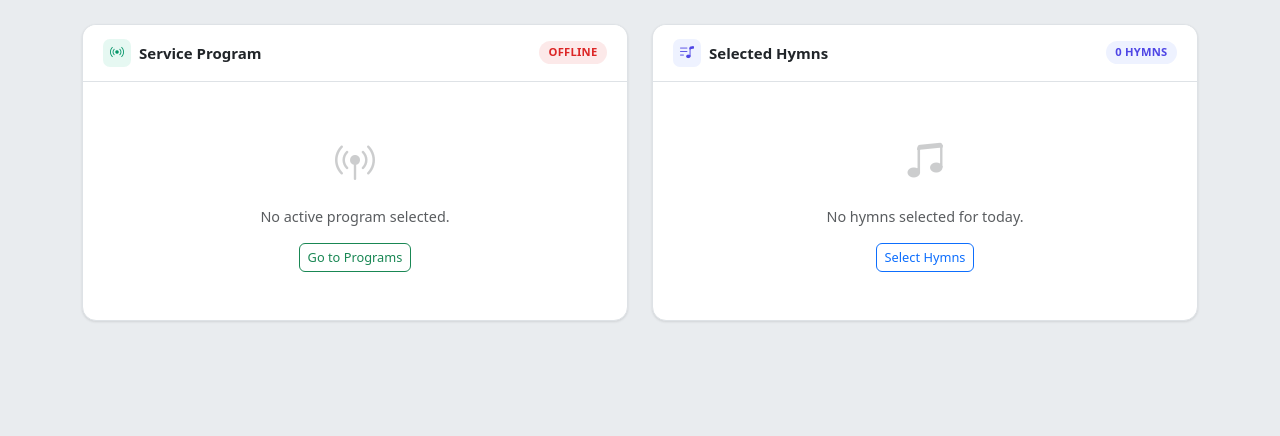
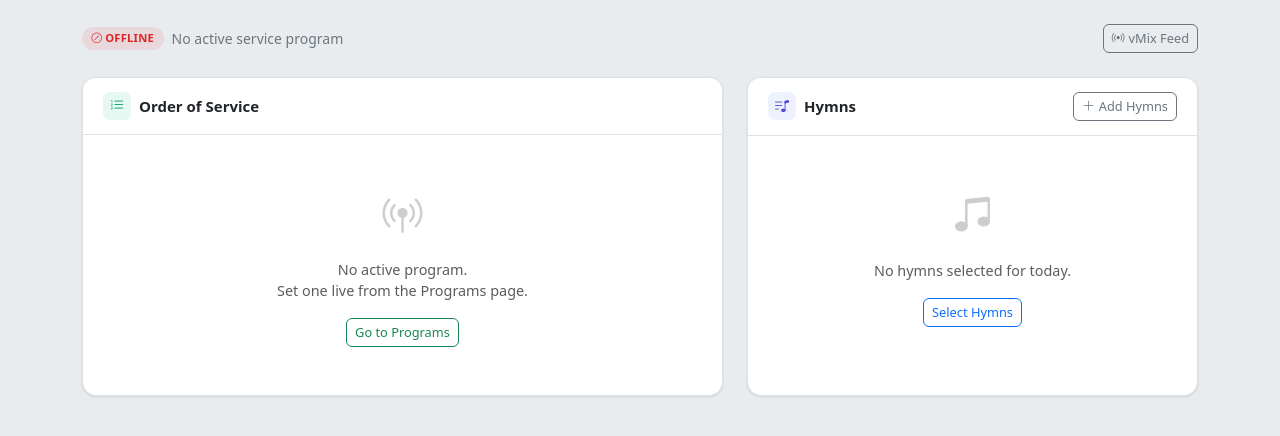
Before and after one commit to rykovv/selah, a FastAPI app: page / in a window 1280 px wide. Shown: the part 57-493 px from the top of the page. Run offline with FastAPI, Linux system fonts and the light colour scheme; data that the repository does not hold is empty; some libraries are stand-ins or nearby versions.

Commit message:
UX dashboard improvement

```diff
--- a/src/vmix-hymnal-manager/templates/base.html
+++ b/src/vmix-hymnal-manager/templates/base.html
@@ -392,6 +392,34 @@
             background: var(--cm-amber-bg);
         }
 
+        /* ─── Dashboard order-of-service rows ─── */
+        .cm-oos-row {
+            display: flex;
+            align-items: flex-start;
+            gap: 1rem;
+            padding: 0.6rem 1.25rem;
+            border-bottom: 1px solid var(--bs-border-color);
+            transition: background 0.1s;
+        }
+
+        .cm-oos-row:last-child { border-bottom: none; }
+        .cm-oos-row:hover { background: var(--bs-tertiary-bg); }
+
+        .cm-oos-num {
+            font-size: 0.68rem;
+            font-weight: 700;
+            color: var(--cm-emerald);
+            min-width: 20px;
+            text-align: right;
+            flex-shrink: 0;
+            padding-top: 3px;
+            opacity: 0.75;
+        }
+
+        /* Hymn row — reveal eye button on hover */
+        .cm-preview-btn { opacity: 0; transition: opacity 0.15s; }
+        .cm-list-item:hover .cm-preview-btn { opacity: 1; }
+
         /* ─── Muted rows (program editor table) ─── */
         tr.cm-row-muted { opacity: 0.38; }
         tr.cm-row-muted textarea[name="title"] { text-decoration: line-through; }
--- a/src/vmix-hymnal-manager/templates/index.html
+++ b/src/vmix-hymnal-manager/templates/index.html
@@ -1,60 +1,113 @@
 {% extends "base.html" %}
 
 {% block content %}
+
+<!-- ── Status strip ── -->
+<div class="d-flex align-items-center gap-3 mb-4 flex-wrap">
+    {% if program %}
+    <div class="d-flex align-items-center gap-2">
+        <span class="cm-pill cm-pill-success d-inline-flex align-items-center gap-2">
+            <span class="cm-live-dot"></span> LIVE
+        </span>
+        <span class="fw-semibold" style="font-size: 0.9375rem; color: var(--bs-body-color);">
+            {{ program.name }}
+        </span>
+    </div>
+    {% else %}
+    <div class="d-flex align-items-center gap-2">
+        <span class="cm-pill cm-pill-danger">
+            <i class="bi bi-slash-circle" style="font-size: 0.65rem; margin-right: 3px;"></i>OFFLINE
+        </span>
+        <span class="text-secondary" style="font-size: 0.875rem;">No active service program</span>
+    </div>
+    {% endif %}
+
+    <div class="ms-auto d-flex align-items-center gap-2">
+        <a href="/api/program/current" target="_blank"
+            class="btn btn-sm btn-outline-secondary d-flex align-items-center gap-1">
+            <i class="bi bi-broadcast"></i>
+            <span class="d-none d-sm-inline">vMix Feed</span>
+        </a>
+    </div>
+</div>
+
+<!-- ── Main panels ── -->
 <div class="row g-4">
 
-    <!-- ── Service Program Card ── -->
-    <div class="col-md-6">
+    <!-- ── Order of Service ── -->
+    <div class="col-md-7">
         <div class="cm-card h-100 d-flex flex-column">
             <div class="cm-card-header">
                 <h5 class="cm-title">
                     <span class="cm-chip cm-chip-emerald">
-                        <i class="bi bi-broadcast"></i>
+                        <i class="bi bi-list-ol"></i>
                     </span>
-                    Service Program
+                    Order of Service
                 </h5>
 
+                {% if program %}
                 <div class="d-flex align-items-center gap-2">
-                    {% if program %}
-                        <span class="cm-pill cm-pill-success">{{ program.name }}</span>
-
-                        {% if program.template_id %}
-                        <button type="button" class="btn btn-sm btn-outline-success d-flex align-items-center gap-1"
-                            data-bs-toggle="modal" data-bs-target="#programPptSettingsModal"
-                            title="Download Service PPT">
-                            <i class="bi bi-file-earmark-slides"></i>
-                            PPT
-                        </button>
-                        {% endif %}
+                    {% set visible_count = program.items | rejectattr('is_muted') | list | length %}
+                    <span class="text-secondary" style="font-size: 0.78rem;">
+                        {{ visible_count }} item{{ 's' if visible_count != 1 else '' }}
+                    </span>
+                    {% if program.template_id %}
+                    <button type="button"
+                        class="btn btn-sm btn-success d-flex align-items-center gap-1"
+                        data-bs-toggle="modal" data-bs-target="#programPptSettingsModal"
+                        title="Download Service Program PPT">
+                        <i class="bi bi-download"></i>
+                        <span class="d-none d-sm-inline">Service PPT</span>
+                    </button>
                     {% else %}
-                        <span class="cm-pill cm-pill-danger">OFFLINE</span>
+                    <a href="/templates_manager"
+                        class="btn btn-sm btn-outline-secondary d-flex align-items-center gap-1 opacity-50"
+                        title="No PPT template assigned — click to add one">
+                        <i class="bi bi-file-earmark-x"></i>
+                        <span class="d-none d-sm-inline">No template</span>
+                    </a>
                     {% endif %}
                 </div>
+                {% endif %}
             </div>
 
             <div class="flex-grow-1 overflow-auto" style="max-height: 72vh;">
                 {% if program %}
-                    <div>
+                    {% set visible = program.items | rejectattr('is_muted') | list %}
+                    {% if visible %}
                         {% set ns = namespace(n=0) %}
                         {% for item in program.items %}
                         {% if not item.is_muted %}
                         {% set ns.n = ns.n + 1 %}
-                        <div class="cm-list-item">
-                            <div class="flex-grow-1 min-w-0">
-                                <div class="fw-semibold text-truncate" style="font-size: 0.9rem;">{{ item.title }}</div>
+                        <div class="cm-oos-row">
+                            <span class="cm-oos-num">{{ ns.n }}</span>
+                            <div class="min-w-0 flex-grow-1">
+                                <div class="fw-semibold text-truncate"
+                                    style="font-size: 0.9rem; line-height: 1.35; color: var(--bs-body-color);">
+                                    {{ item.title }}
+                                </div>
                                 {% if item.subtitle %}
-                                <div class="text-secondary mt-0" style="font-size: 0.8125rem;">{{ item.subtitle }}</div>
+                                <div class="text-secondary text-truncate" style="font-size: 0.8rem; margin-top: 1px;">
+                                    {{ item.subtitle }}
+                                </div>
                                 {% endif %}
                             </div>
-                            <span class="cm-pill cm-pill-muted">{{ ns.n }}</span>
                         </div>
                         {% endif %}
                         {% endfor %}
-                    </div>
+                    {% else %}
+                        <div class="cm-empty">
+                            <i class="bi bi-list-ol cm-empty-icon"></i>
+                            <p>This program has no items yet.</p>
+                            <a href="/programs/{{ program.id }}" class="btn btn-sm btn-outline-success">
+                                Edit Program
+                            </a>
+                        </div>
+                    {% endif %}
                 {% else %}
                     <div class="cm-empty">
                         <i class="bi bi-broadcast-pin cm-empty-icon"></i>
-                        <p>No active program selected.</p>
+                        <p>No active program.<br>Set one live from the Programs page.</p>
                         <a href="/programs" class="btn btn-sm btn-outline-success">Go to Programs</a>
                     </div>
                 {% endif %}
@@ -62,27 +115,34 @@
         </div>
     </div>
 
-    <!-- ── Selected Hymns Card ── -->
-    <div class="col-md-6">
+    <!-- ── Selected Hymns ── -->
+    <div class="col-md-5">
         <div class="cm-card h-100 d-flex flex-column">
             <div class="cm-card-header">
                 <h5 class="cm-title">
                     <span class="cm-chip cm-chip-indigo">
                         <i class="bi bi-music-note-list"></i>
                     </span>
-                    Selected Hymns
+                    Hymns
                 </h5>
 
                 <div class="d-flex align-items-center gap-2">
-                    <span class="cm-pill cm-pill-primary">{{ service_plan|length }} Hymns</span>
-
                     {% if service_plan %}
-                    <button type="button" class="btn btn-sm btn-outline-primary d-flex align-items-center gap-1"
+                    <span class="text-secondary" style="font-size: 0.78rem;">
+                        {{ service_plan|length }} selected
+                    </span>
+                    <button type="button"
+                        class="btn btn-sm btn-primary d-flex align-items-center gap-1"
                         data-bs-toggle="modal" data-bs-target="#hymnSettingsModal"
                         title="Generate Hymns PPT">
-                        <i class="bi bi-file-earmark-slides"></i>
-                        PPT
+                        <i class="bi bi-download"></i>
+                        <span class="d-none d-sm-inline">Hymns PPT</span>
                     </button>
+                    {% else %}
+                    <a href="/hymns" class="btn btn-sm btn-outline-secondary d-flex align-items-center gap-1">
+                        <i class="bi bi-plus-lg"></i>
+                        <span class="d-none d-sm-inline">Add Hymns</span>
+                    </a>
                     {% endif %}
                 </div>
             </div>
@@ -92,17 +152,23 @@
                     <div>
                         {% for item in service_plan %}
                         <div class="cm-list-item">
-                            <div class="flex-grow-1 min-w-0">
-                                <span class="fw-semibold" style="font-size: 0.9rem;">
-                                    {{ item.hymn.number }}. {{ item.hymn.title }}
+                            <div class="d-flex align-items-center gap-3 flex-grow-1 min-w-0">
+                                <span class="cm-pill cm-pill-primary flex-shrink-0"
+                                    style="min-width: 2.625rem; justify-content: center; font-variant-numeric: tabular-nums;">
+                                    {{ item.hymn.number }}
+                                </span>
+                                <span class="fw-semibold text-truncate" style="font-size: 0.9rem;">
+                                    {{ item.hymn.title }}
                                 </span>
                             </div>
-                            <button class="btn btn-sm btn-outline-secondary"
+                            <button class="btn btn-sm border-0 p-1 d-flex align-items-center cm-preview-btn"
+                                style="color: var(--bs-secondary-color);"
                                 hx-get="/hymns/{{ item.hymn.id }}/preview"
                                 hx-target="#dashboard-preview-body"
                                 data-bs-toggle="modal"
-                                data-bs-target="#dashboardPreviewModal">
-                                <i class="bi bi-eye me-1"></i>View
+                                data-bs-target="#dashboardPreviewModal"
+                                title="Preview">
+                                <i class="bi bi-eye"></i>
                             </button>
                         </div>
                         {% endfor %}
@@ -119,28 +185,31 @@
     </div>
 </div>
 
+
 <!-- ── Program PPT Settings Modal ── -->
 <div class="modal fade" id="programPptSettingsModal" tabindex="-1" aria-hidden="true">
     <div class="modal-dialog modal-dialog-centered">
         <div class="modal-content">
-            <div class="modal-header border-bottom">
+            <div class="modal-header">
                 <div class="d-flex align-items-center gap-2">
                     <span class="cm-chip cm-chip-emerald"><i class="bi bi-file-earmark-slides"></i></span>
-                    <h5 class="modal-title fw-semibold mb-0">Service Program PPT Settings</h5>
+                    <h5 class="modal-title fw-semibold mb-0">Service Program PPT</h5>
                 </div>
                 <button type="button" class="btn-close" data-bs-dismiss="modal" aria-label="Close"></button>
             </div>
 
             <form action="/programs/{{ program.id if program else 0 }}/download_ppt" method="get" target="_blank">
-                <div class="modal-body">
-                    <div class="alert alert-secondary d-flex gap-2 align-items-start py-2 px-3 mb-4" style="font-size:0.82rem;">
-                        <i class="bi bi-info-circle-fill mt-1 flex-shrink-0"></i>
-                        <span>These settings apply to <strong>Hymn Slides only</strong>. Other slides are determined by the template.</span>
+                <div class="modal-body d-flex flex-column gap-3">
+                    <div class="d-flex align-items-start gap-2 p-3 rounded-3"
+                        style="background: var(--bs-secondary-bg); font-size: 0.82rem; color: var(--bs-secondary-color);">
+                        <i class="bi bi-info-circle flex-shrink-0 mt-1"></i>
+                        <span>These settings apply to <strong>hymn slides only</strong>. All other slides follow the assigned template.</span>
                     </div>
 
-                    <div class="mb-3">
+                    <div>
                         <label class="form-label fw-semibold small">Font Family</label>
-                        <select class="form-select" name="font_select" onchange="toggleManualFont(this, 'progManual')">
+                        <select class="form-select" name="font_select"
+                            onchange="toggleManualFont(this, 'progManual')">
                             <option value="Arial" selected>Arial (Universal)</option>
                             <option value="Calibri">Calibri (Modern)</option>
                             <option value="Times New Roman">Times New Roman (Classic)</option>
@@ -166,8 +235,8 @@
                 </div>
 
                 <div class="modal-footer">
-                    <button type="button" class="btn btn-secondary" data-bs-dismiss="modal">Cancel</button>
-                    <button type="submit" class="btn btn-success d-flex align-items-center gap-2"
+                    <button type="button" class="btn btn-secondary btn-sm" data-bs-dismiss="modal">Cancel</button>
+                    <button type="submit" class="btn btn-success btn-sm d-flex align-items-center gap-2"
                         onclick="bootstrap.Modal.getInstance(document.getElementById('programPptSettingsModal')).hide();">
                         <i class="bi bi-download"></i> Download
                     </button>
@@ -181,33 +250,36 @@
 <div class="modal fade" id="hymnSettingsModal" tabindex="-1" aria-hidden="true">
     <div class="modal-dialog modal-dialog-centered">
         <div class="modal-content">
-            <div class="modal-header border-bottom">
+            <div class="modal-header">
                 <div class="d-flex align-items-center gap-2">
                     <span class="cm-chip cm-chip-indigo"><i class="bi bi-file-earmark-slides"></i></span>
-                    <h5 class="modal-title fw-semibold mb-0">Hymns PPT Settings</h5>
+                    <h5 class="modal-title fw-semibold mb-0">Hymns PPT</h5>
                 </div>
                 <button type="button" class="btn-close" data-bs-dismiss="modal" aria-label="Close"></button>
             </div>
 
             <form action="/service_plan/download_ppt_custom" method="get" target="_blank">
-                <div class="modal-body">
-                    <div class="mb-4">
+                <div class="modal-body d-flex flex-column gap-3">
+                    <div>
                         <label class="form-label fw-semibold small">Aspect Ratio</label>
                         <div class="d-flex gap-3">
                             <div class="form-check">
-                                <input class="form-check-input" type="radio" name="aspect" id="aspect43dash" value="4:3" checked>
+                                <input class="form-check-input" type="radio" name="aspect"
+                                    id="aspect43dash" value="4:3" checked>
                                 <label class="form-check-label" for="aspect43dash">Standard (4:3)</label>
                             </div>
                             <div class="form-check">
-                                <input class="form-check-input" type="radio" name="aspect" id="aspect169dash" value="16:9">
+                                <input class="form-check-input" type="radio" name="aspect"
+                                    id="aspect169dash" value="16:9">
                                 <label class="form-check-label" for="aspect169dash">Widescreen (16:9)</label>
                             </div>
                         </div>
                     </div>
 
-                    <div class="mb-3">
+                    <div>
                         <label class="form-label fw-semibold small">Font Family</label>
-                        <select class="form-select" name="font_select" onchange="toggleManualFont(this, 'hymnManual')">
+                        <select class="form-select" name="font_select"
+                            onchange="toggleManualFont(this, 'hymnManual')">
                             <option value="Arial" selected>Arial (Universal)</option>
                             <option value="Calibri">Calibri (Modern)</option>
                             <option value="Times New Roman">Times New Roman (Classic)</option>
@@ -233,8 +305,8 @@
                 </div>
 
                 <div class="modal-footer">
-                    <button type="button" class="btn btn-secondary" data-bs-dismiss="modal">Cancel</button>
-                    <button type="submit" class="btn btn-primary d-flex align-items-center gap-2"
+                    <button type="button" class="btn btn-secondary btn-sm" data-bs-dismiss="modal">Cancel</button>
+                    <button type="submit" class="btn btn-primary btn-sm d-flex align-items-center gap-2"
                         onclick="bootstrap.Modal.getInstance(document.getElementById('hymnSettingsModal')).hide();">
                         <i class="bi bi-download"></i> Download
                     </button>
@@ -249,7 +321,10 @@
     <div class="modal-dialog modal-lg modal-dialog-centered modal-dialog-scrollable">
         <div class="modal-content">
             <div class="modal-header">
-                <h5 class="modal-title fw-semibold">Hymn Preview</h5>
+                <div class="d-flex align-items-center gap-2">
+                    <span class="cm-chip cm-chip-indigo"><i class="bi bi-eye"></i></span>
+                    <h5 class="modal-title fw-semibold mb-0">Hymn Preview</h5>
+                </div>
                 <button type="button" class="btn-close" data-bs-dismiss="modal" aria-label="Close"></button>
             </div>
             <div class="modal-body" id="dashboard-preview-body">
@@ -260,7 +335,7 @@
                 </div>
             </div>
             <div class="modal-footer">
-                <button type="button" class="btn btn-secondary" data-bs-dismiss="modal">Close</button>
+                <button type="button" class="btn btn-secondary btn-sm" data-bs-dismiss="modal">Close</button>
             </div>
         </div>
     </div>
```
